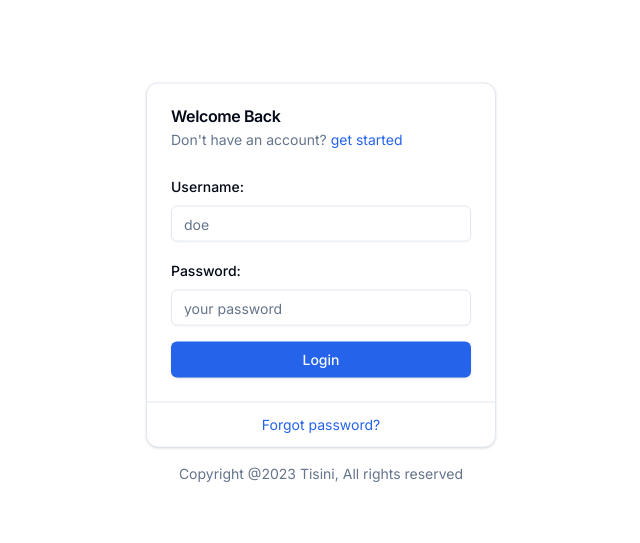
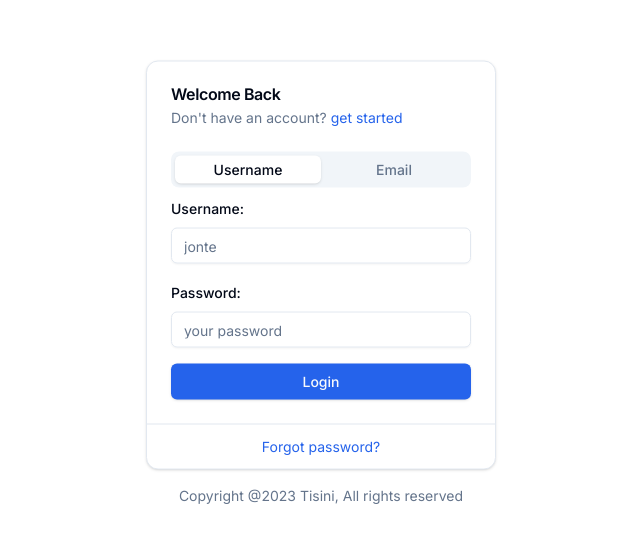
Before and after one commit to tisini-acc1/portal-tisini-nextjs, a Next.js app: page /login in a window 1280 px wide. Shown: the part 117-660 px from the top of the page, without its empty margins (319-959 px from the left). Built offline with nearby package versions, Linux system fonts and the light colour scheme.

Commit message:
Added the option to either use username or email to sign-up

```diff
--- a/package.json
+++ b/package.json
@@ -15,6 +15,7 @@
     "@radix-ui/react-label": "^2.0.2",
     "@radix-ui/react-separator": "^1.0.3",
     "@radix-ui/react-slot": "^1.0.2",
+    "@radix-ui/react-tabs": "^1.0.4",
     "class-variance-authority": "^0.7.0",
     "clsx": "^2.0.0",
     "next": "14.0.4",
--- a/src/app/(auth)/components/login-form.tsx
+++ b/src/app/(auth)/components/email-form.tsx
@@ -14,10 +14,10 @@
 
 // const loginSchema =
 
-const LoginForm = () => {
+const EmailForm = () => {
   const form = useForm({
     defaultValues: {
-      username: "",
+      email: "",
       password: "",
     },
   });
@@ -27,12 +27,12 @@
       <form className="space-y-4">
         <FormField
           control={form.control}
-          name="username"
+          name="email"
           render={({ field }) => (
             <FormItem>
-              <FormLabel>Username:</FormLabel>
+              <FormLabel>Email:</FormLabel>
               <FormControl>
-                <Input type="text" placeholder="doe" {...field} />
+                <Input type="text" placeholder="jonte" {...field} />
               </FormControl>
               <FormMessage />
             </FormItem>
@@ -61,4 +61,4 @@
   );
 };
 
-export default LoginForm;
+export default EmailForm;
--- /dev/null
+++ b/src/app/(auth)/components/username-form.tsx
@@ -0,0 +1,64 @@
+"use client";
+
+import { Button } from "@/components/ui/button";
+import {
+  Form,
+  FormControl,
+  FormField,
+  FormItem,
+  FormLabel,
+  FormMessage,
+} from "@/components/ui/form";
+import { Input } from "@/components/ui/input";
+import { useForm } from "react-hook-form";
+
+// const loginSchema =
+
+const UsernameForm = () => {
+  const form = useForm({
+    defaultValues: {
+      username: "",
+      password: "",
+    },
+  });
+
+  return (
+    <Form {...form}>
+      <form className="space-y-4">
+        <FormField
+          control={form.control}
+          name="username"
+          render={({ field }) => (
+            <FormItem>
+              <FormLabel>Username:</FormLabel>
+              <FormControl>
+                <Input type="text" placeholder="jonte" {...field} />
+              </FormControl>
+              <FormMessage />
+            </FormItem>
+          )}
+        />
+
+        <FormField
+          control={form.control}
+          name="password"
+          render={({ field }) => (
+            <FormItem>
+              <FormLabel>Password:</FormLabel>
+              <FormControl>
+                <Input type="password" placeholder="your password" {...field} />
+              </FormControl>
+              <FormMessage />
+            </FormItem>
+          )}
+        />
+
+        <Button type="submit" className="w-full">
+          Login
+        </Button>
+      </form>
+    </Form>
+  );
+};
+
+export default UsernameForm;
--- a/src/app/(auth)/login/page.tsx
+++ b/src/app/(auth)/login/page.tsx
@@ -1,6 +1,7 @@
 import Link from "next/link";
 
 import { Separator } from "@/components/ui/separator";
+import { Tabs, TabsContent, TabsList, TabsTrigger } from "@/components/ui/tabs";
 import {
   Card,
   CardContent,
@@ -9,7 +10,9 @@
   CardHeader,
   CardTitle,
 } from "@/components/ui/card";
-import LoginForm from "../components/login-form";
+
+import EmailForm from "../components/email-form";
+import UsernameForm from "../components/username-form";
 
 const LoginPage = () => {
   return (
@@ -26,7 +29,18 @@
       </CardHeader>
 
       <CardContent>
-        <LoginForm />
+        <Tabs defaultValue="username">
+          <TabsList className="grid grid-cols-2 w-full">
+            <TabsTrigger value="username">Username</TabsTrigger>
+            <TabsTrigger value="email">Email</TabsTrigger>
+          </TabsList>
+          <TabsContent value="username">
+            <UsernameForm />
+          </TabsContent>
+          <TabsContent value="email">
+            <EmailForm />
+          </TabsContent>
+        </Tabs>
       </CardContent>
 
       <Separator />
--- /dev/null
+++ b/src/components/ui/tabs.tsx
@@ -0,0 +1,55 @@
+"use client"
+
+import * as React from "react"
+import * as TabsPrimitive from "@radix-ui/react-tabs"
+
+import { cn } from "@/lib/utils"
+
+const Tabs = TabsPrimitive.Root
+
+const TabsList = React.forwardRef<
+  React.ElementRef<typeof TabsPrimitive.List>,
+  React.ComponentPropsWithoutRef<typeof TabsPrimitive.List>
+>(({ className, ...props }, ref) => (
+  <TabsPrimitive.List
+    ref={ref}
+    className={cn(
+      "inline-flex h-9 items-center justify-center rounded-lg bg-muted p-1 text-muted-foreground",
+      className
+    )}
+    {...props}
+  />
+))
+TabsList.displayName = TabsPrimitive.List.displayName
+
+const TabsTrigger = React.forwardRef<
+  React.ElementRef<typeof TabsPrimitive.Trigger>,
+  React.ComponentPropsWithoutRef<typeof TabsPrimitive.Trigger>
+>(({ className, ...props }, ref) => (
+  <TabsPrimitive.Trigger
+    ref={ref}
+    className={cn(
+      "inline-flex items-center justify-center whitespace-nowrap rounded-md px-3 py-1 text-sm font-medium ring-offset-background transition-all focus-visible:outline-none focus-visible:ring-2 focus-visible:ring-ring focus-visible:ring-offset-2 disabled:pointer-events-none disabled:opacity-50 data-[state=active]:bg-background data-[state=active]:text-foreground data-[state=active]:shadow",
+      className
+    )}
+    {...props}
+  />
+))
+TabsTrigger.displayName = TabsPrimitive.Trigger.displayName
+
+const TabsContent = React.forwardRef<
+  React.ElementRef<typeof TabsPrimitive.Content>,
+  React.ComponentPropsWithoutRef<typeof TabsPrimitive.Content>
+>(({ className, ...props }, ref) => (
+  <TabsPrimitive.Content
+    ref={ref}
+    className={cn(
+      "mt-2 ring-offset-background focus-visible:outline-none focus-visible:ring-2 focus-visible:ring-ring focus-visible:ring-offset-2",
+      className
+    )}
+    {...props}
+  />
+))
+TabsContent.displayName = TabsPrimitive.Content.displayName
+
+export { Tabs, TabsList, TabsTrigger, TabsContent }
```
Also changed, not shown: 1 other file (tests, documents, lock files or other folders).
